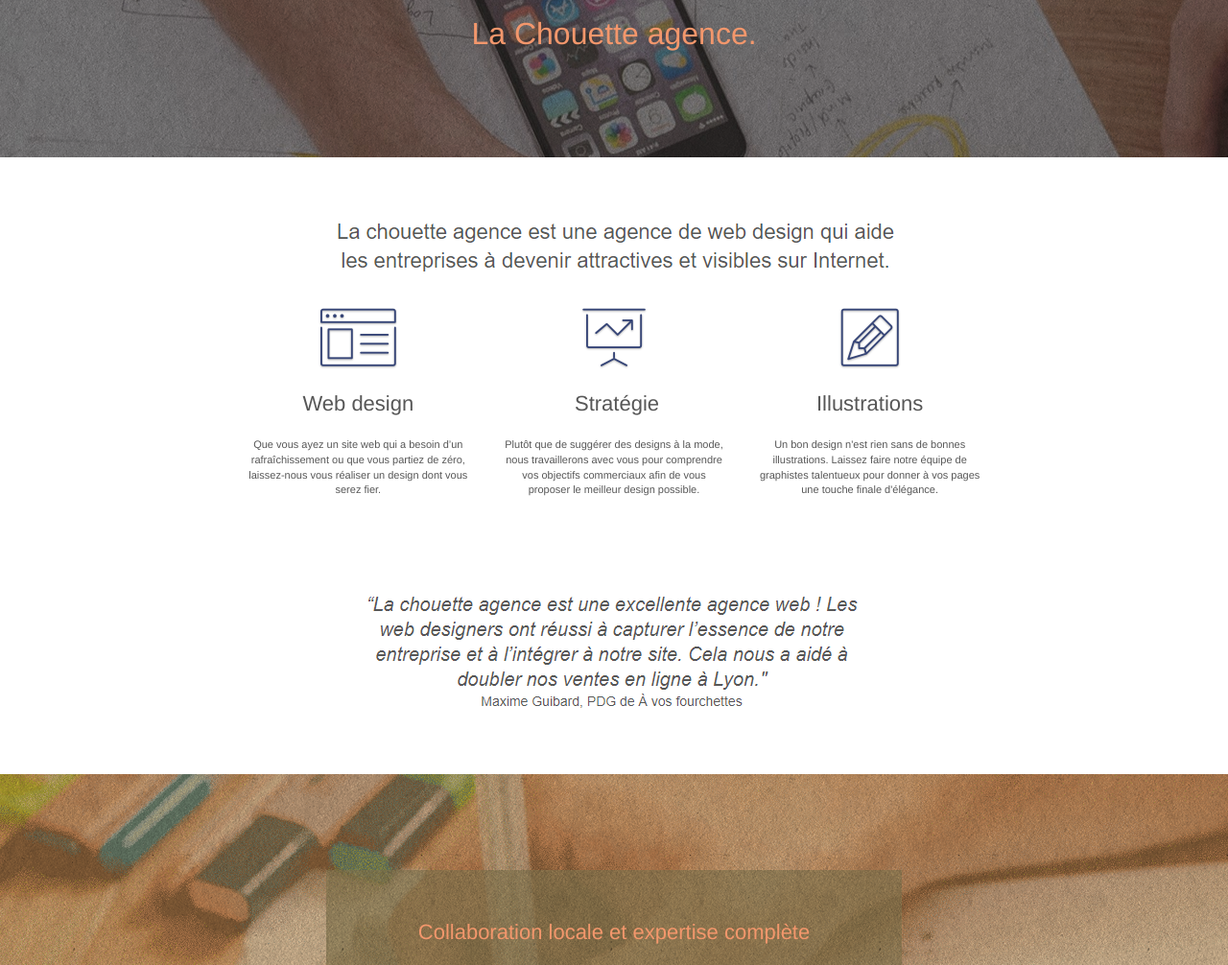
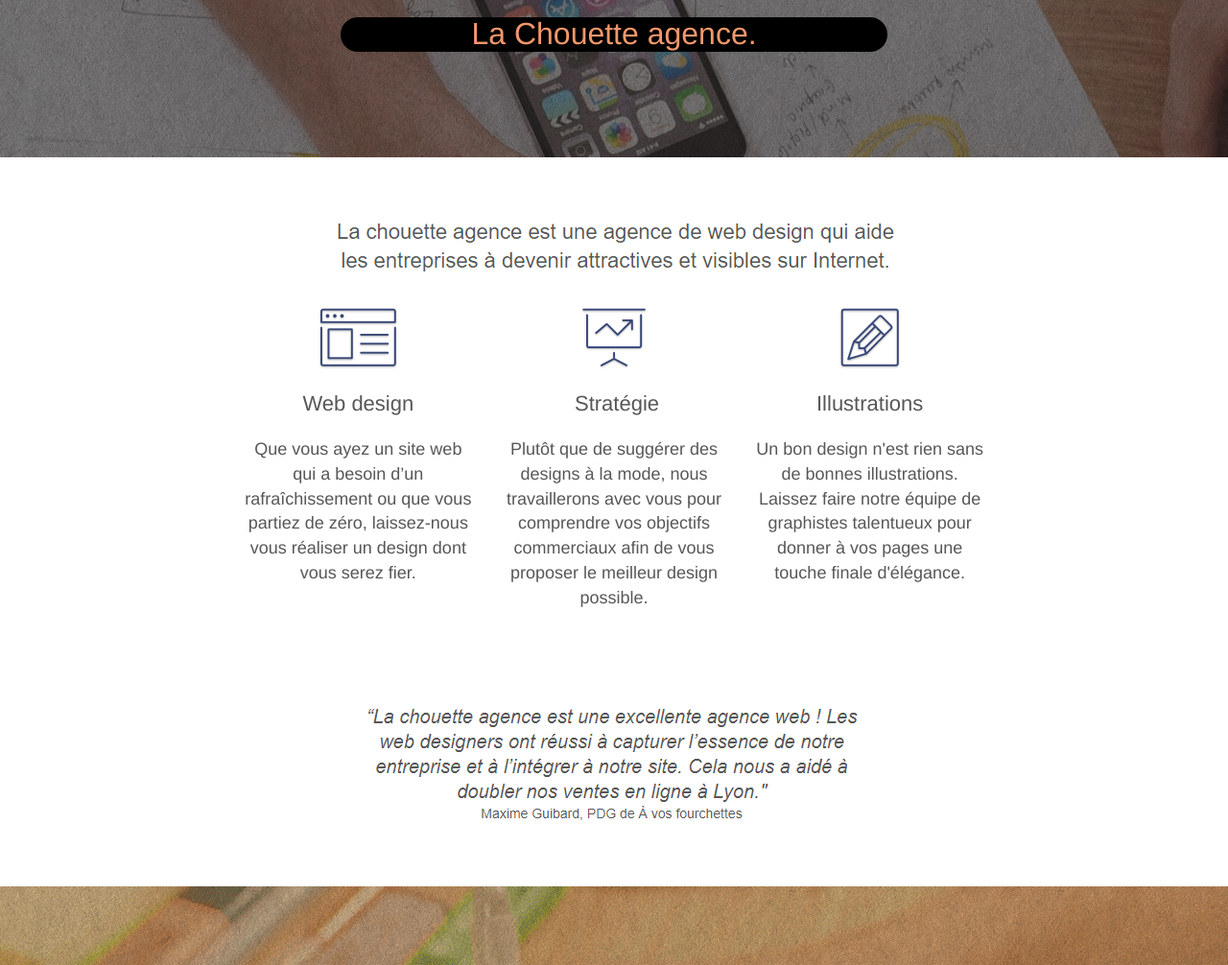
Before and after one commit to Sinbad-93/RobinBuysse_4_05032021, a plain HTML site: page docs/index.html in a window 1280 px wide. Shown: the part 294-1300 px from the top of the page at 96% size. Drawn offline with Linux system fonts and the light colour scheme.

Commit message:
Optimisation 6/10 Contraste et taille police

```diff
--- a/docs/style.css
+++ b/docs/style.css
@@ -677,7 +677,7 @@
 }
 
 p {
-    font-size: 11px;
+    font-size: 18px;
 }
 
 .tight-width-whitespace {
@@ -708,6 +708,15 @@
     font-size: 22px;
     line-height: 1.4em;
 }
+#bloc-3-what-i-do > div > div > div > h2 {
+    background-color: #000000;
+    border-radius: 20px;
+}
+
+#bloc-5-cta > div > div > h2 {
+    background-color: #000000;
+    border-radius: 20px;
+}
 
 h3 {
     font-size: 15px;
@@ -724,6 +733,8 @@
 
 h1 {
     color: #333333!important;
+    background-color: black;
+    border-radius: 20px;
 }
 
 h4 {
```
